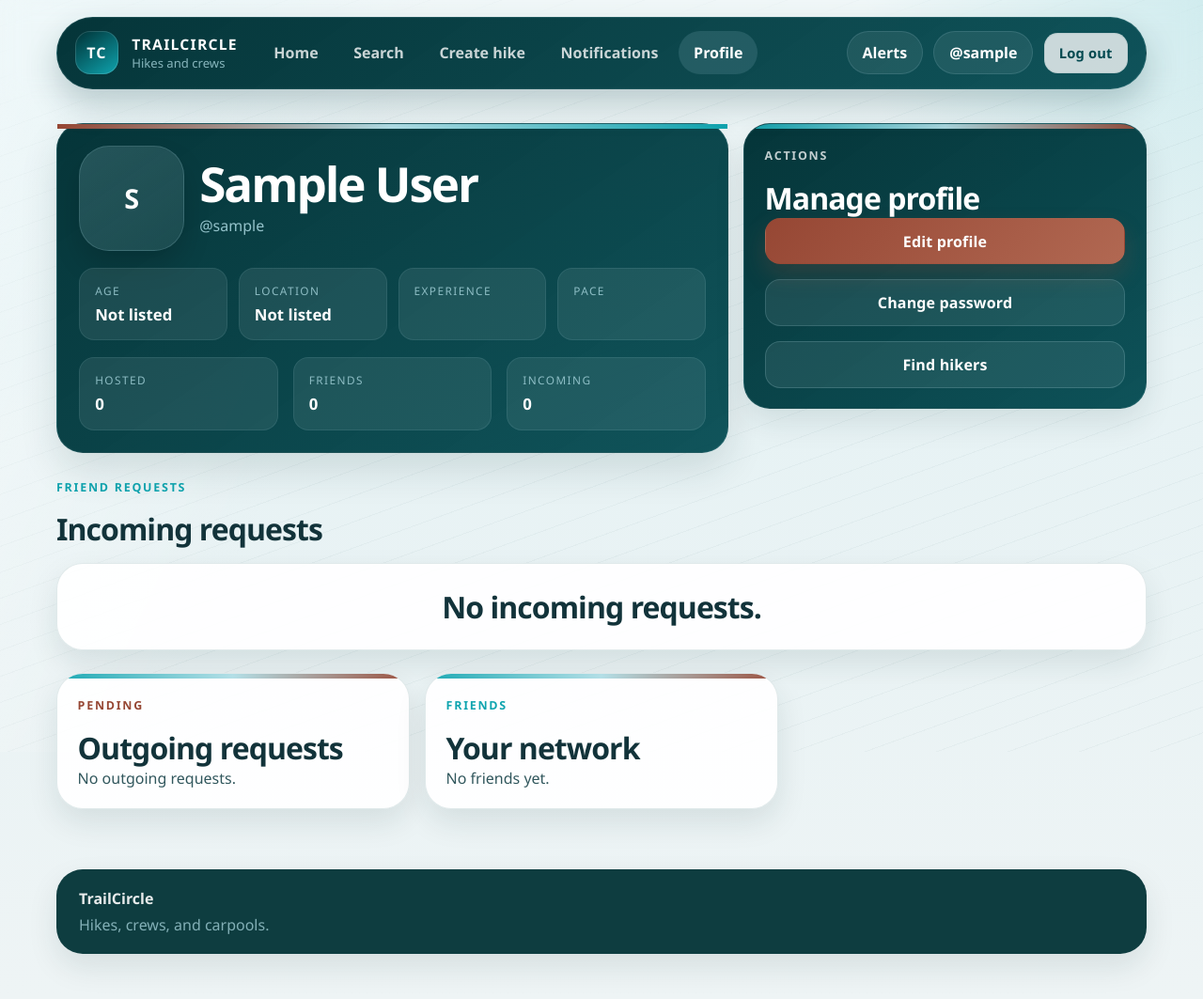
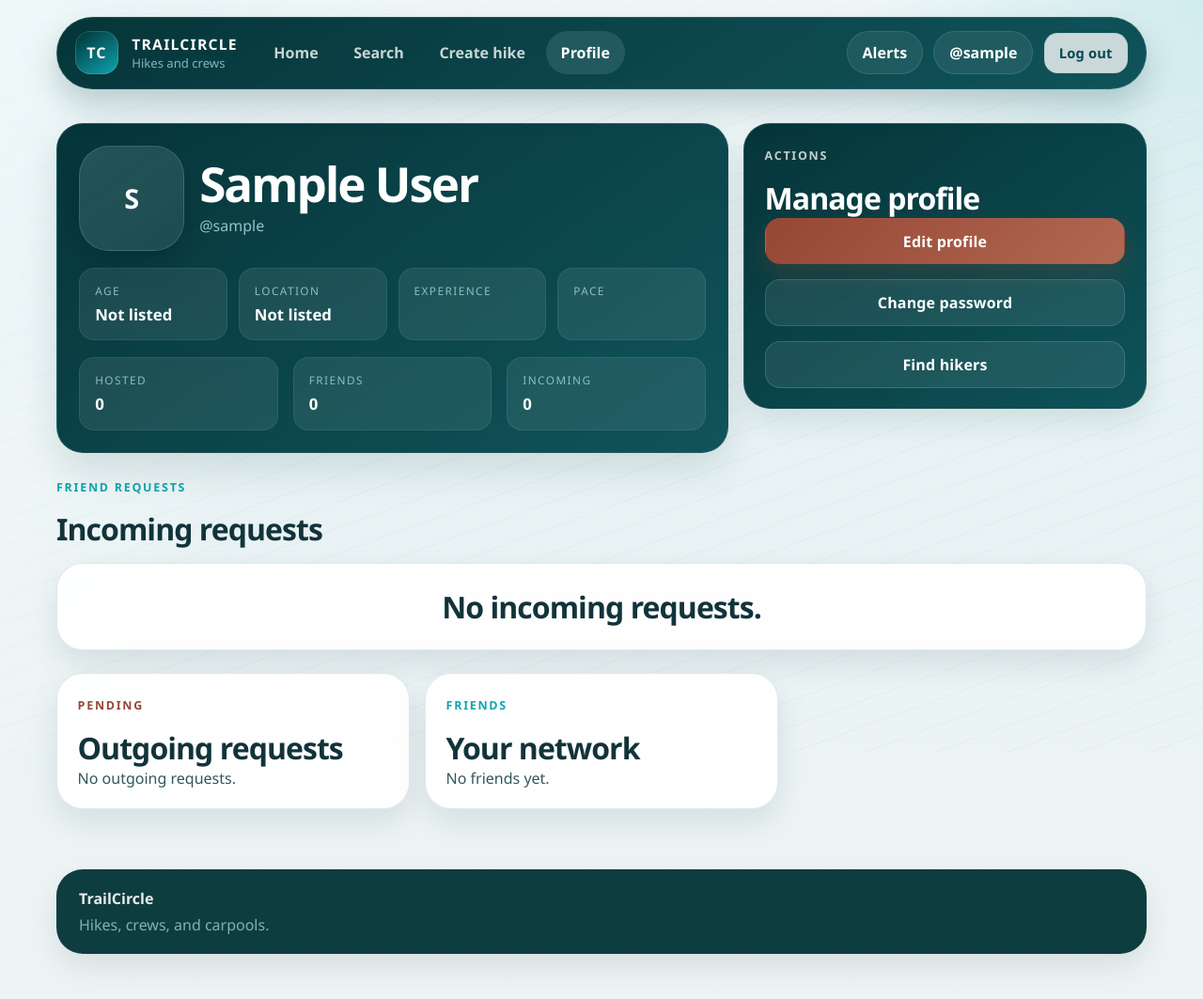
Before and after one commit to justinsorrells/hackCU12-BJ, a Django app: page /user/1/ in a window 1280 px wide. Shown: the whole page at 94% size. Run offline with Django 4.2, Linux system fonts and the light colour scheme; the visitor is signed in with stand-in values (Sample User, id 1); data comes from the database, SQL or seed files in the repository; data that the repository does not hold is empty.

Commit message:
fixed gradient and notification duplication

```diff
--- a/hikingProject/core/static/core/css/app.css
+++ b/hikingProject/core/static/core/css/app.css
@@ -364,7 +364,6 @@ button {
     inset: 0 auto auto 0;
     width: 100%;
     height: 0.35rem;
-    background: linear-gradient(90deg, var(--river-500), var(--mist-200), var(--canyon-700));
     opacity: 0.95;
 }
 
@@ -957,7 +956,6 @@ textarea:focus-visible {
     inset: 0 auto auto 0;
     width: 100%;
     height: 0.35rem;
-    background: linear-gradient(90deg, var(--canyon-700), var(--mist-200), var(--river-500));
 }
 
 .profile-header {
--- a/hikingProject/core/templates/partials/navbar.html
+++ b/hikingProject/core/templates/partials/navbar.html
@@ -20,7 +20,6 @@
                             <a class="nav-link {% if url_name == 'home' %}is-active{% endif %}" href="{% url 'home' %}">Home</a>
                             <a class="nav-link {% if url_name == 'search' %}is-active{% endif %}" href="{% url 'search' %}">Search</a>
                             <a class="nav-link {% if url_name == 'create_event' %}is-active{% endif %}" href="{% url 'create_event' %}">Create hike</a>
-                            <a class="nav-link {% if url_name == 'notifications' %}is-active{% endif %}" href="{% url 'notifications' %}">Notifications</a>
                             <a class="nav-link {% if url_name == 'detail_user' or url_name == 'edit_profile' or url_name == 'password_change' or url_name == 'password_change_done' %}is-active{% endif %}" href="{% url 'detail_user' user.id %}">Profile</a>
                         </nav>
 
```
